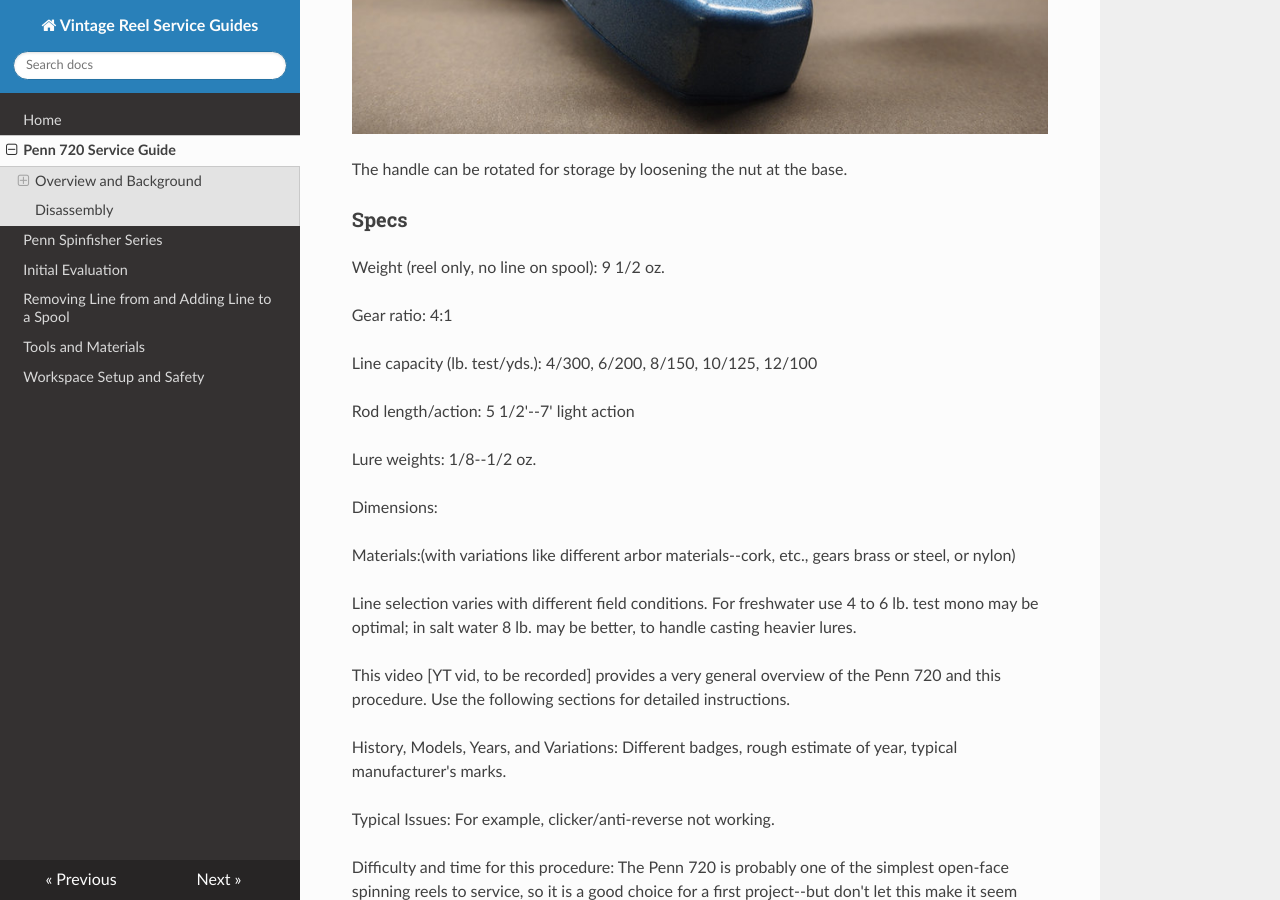
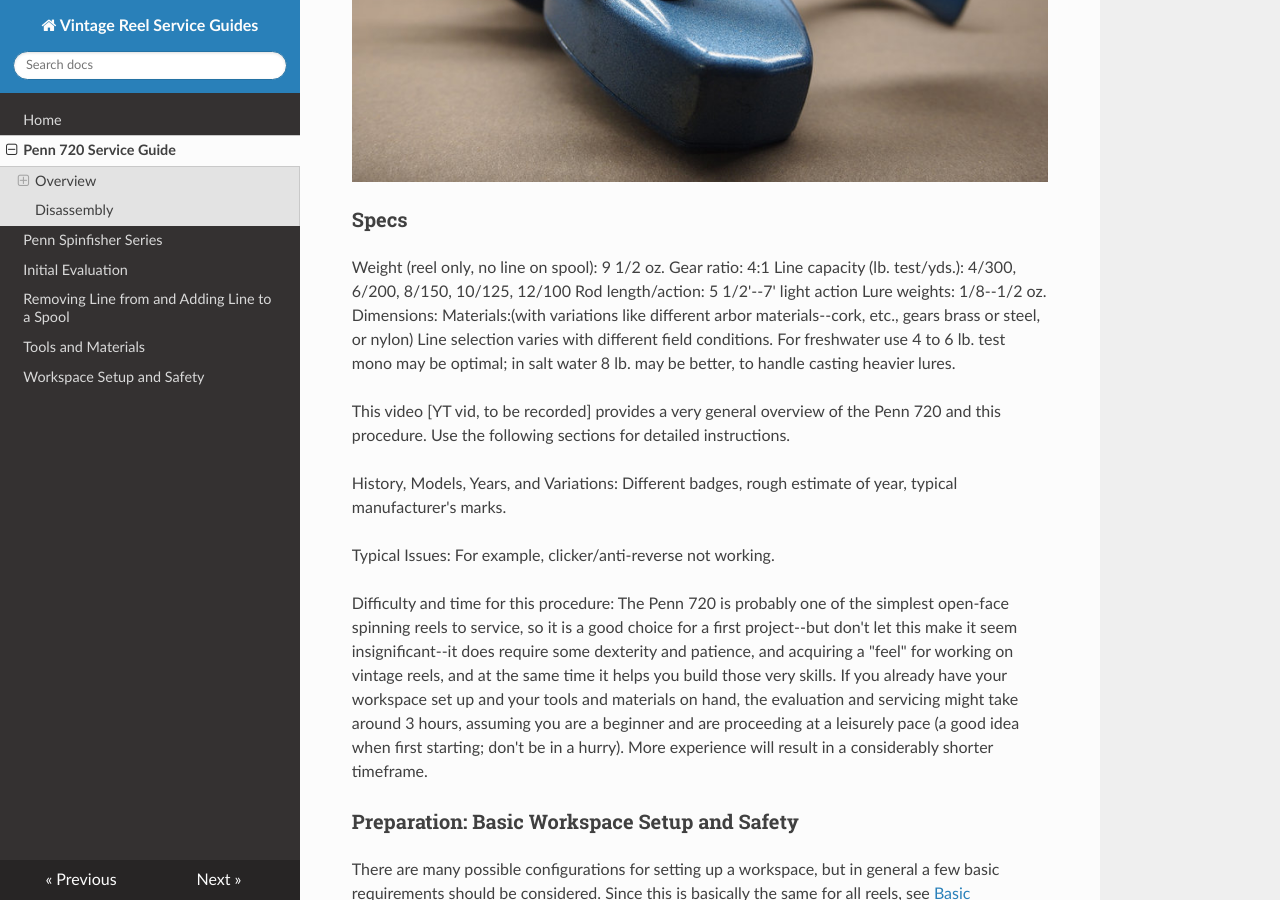
Before and after one commit to john-tech-writer/vintage-reel-service-guides, an MkDocs documentation site: the page built from docs/penn/penn-720-service-guide.md, in a window 1280 px wide and 900 px high, scrolled down 3702 px. Built offline with MkDocs 1.6.1, drawn with Linux system fonts in a browser that asks for light colours; nearby versions of some CDN libraries; some of the changed text lies outside the part shown.

Commit message:
fixed spacing in steps and other minor fixes

```diff
--- a/docs/penn/penn-720-service-guide.md
+++ b/docs/penn/penn-720-service-guide.md
@@ -1,6 +1,6 @@
 # Penn 720 Service Guide
 
-## Overview and Background
+## Overview
 
 The Penn 720 is an ultralight open-faced spinning reel, part of Penn's 700 Spinfisher series, which ranged from the smallest--the 720, mostly intended for freshwater fishing--to the largest, the mighty 704, designed for heavy saltwater duty. Accordingly, the line capacities for the spools, materials, and overall heft of the reels in the 700 series varied.
 
@@ -20,32 +20,25 @@
 
 The 720 is a very simple design with a few interesting exterior features.
 
-![Penn 720--Anti-Reverse](../../img/penn/720/penn-720-anti-rev.jpg)
-
 The Eccentric Lever (part #6E) has two positions; in one the anti-reverse and clicker are engaged, in the other the retrieve is silent.
 
 Part numbers in the steps refer to the schematics in the Penn Reels Instruction Manual. These exploded diagrams and parts lists provide useful references when disassembling and reassembling the reel. This technical document and many others are available from the Old Reel Collectors Association library of downloadable reel schematics at the [ORCA website](https://www.orcaonline.org)
 
-![Penn 720--Anti-Reverse and Handle in Storage Position](../../img/penn/720/penn-720-anti-rev-handle.jpg)
+![Penn 720--Anti-Reverse](../../img/penn/720/penn-720-anti-rev.jpg)
 
 The handle can be rotated for storage by loosening the nut at the base.
+
+![Penn 720--Anti-Reverse and Handle in Storage Position](../../img/penn/720/penn-720-anti-rev-handle.jpg)
 
 ### Specs
 
 Weight (reel only, no line on spool): 9 1/2 oz.
-
 Gear ratio: 4:1
-
 Line capacity (lb. test/yds.): 4/300, 6/200, 8/150, 10/125, 12/100
-
 Rod length/action: 5 1/2'--7' light action
-
 Lure weights: 1/8--1/2 oz.
-
 Dimensions:
-
 Materials:(with variations like different arbor materials--cork, etc., gears brass or steel, or nylon)
-
 Line selection varies with different field conditions. For freshwater use 4 to 6 lb. test mono may be optimal; in salt water 8 lb. may be better, to handle casting heavier lures.
 
 This video [YT vid, to be recorded] provides a very general overview of the Penn 720 and this procedure. Use the following sections for detailed instructions.
@@ -71,26 +64,38 @@
 ## Disassembly
 
 1. Remove the drag cap (part #52) by turning it clockwise (all directions assume you are looking at the front of the reel, with the reel upright--foot up--as it would be mounted on a rod).
+
    ![Penn 720--Removing Drag Cap](../../img/penn/720/penn-720-drag-cap1.jpg)
    ![Penn 720--Drag Cap Removed](../../img/penn/720/penn-720-drag-cap2.jpg)
+
    This is a good time to inspect the plastic for cracks. Note that this example reel's drag cap has several minor cracks, which were repaired with epoxy. [link to mod on epoxy repairs]
+
    ![Penn 720--Spool and Drag Cap Removed](../../img/penn/720/penn-720-spool-drag-cap-removed.jpg)
+
    **Variations:** On this example 720 cap the plastic completely surrounds the brass inner cap; on some caps more of the brass inner cap is exposed. This is a part that is subject to wear, so it's helpful for the repair person that it may be available as new/remanufactured [term?].
 
 2. Remove the spool (part #47) by pulling straight out.
+
    ![Penn 720--Spool Removed](../../img/penn/720/penn-720-spool.jpg)
+
    This is a good time to inspect the drag and click mechanism on the inside of the spool. If it is possible to obtain one or two extra spools, for example, by purchasing "parts" reels, those will prove useful for keeping several pound-tests of line handy for quick changes in the field.
 
 3. Remove the handle (part #15) by turning it clockwise (with the handle side of the reel facing you)--opposite to the direction you turn it to reel in line.
+
    ![Penn 720--Removing Handle](../../img/penn/720/penn-720-handle1.jpg)
    ![Penn 720--Handle Removed](../../img/penn/720/penn-720-handle2.jpg)
 
 4. Remove the Housing Plate.
+
    Unscrew the one screw used to secure the housing. A short-handled screwdriver is useful for working on large screws like this one.
+
    ![Penn 720--Removing Housing Plate Screw](../../img/penn/720/penn-720-housing-plate1.jpg)
    ![Penn 720--Removing Housing Plate](../../img/penn/720/penn-720-housing-plate2.jpg)
+
    Pry the Housing Plate from the main Housing. On some reels the plate may be stuck in place. Do not attempt to pry these apart with a screwdriver, which is likely to slip and damage the finish. Use your thumbnail or a thin blade and work it carefully under into the gap between the two parts; eventually it should pop off.
+
    ![Penn 720--Housing Plate Removed](../../img/penn/720/penn-720-housing-plate3.jpg)
+
    You can now see the Main gear and associated parts. This is a good time to inspect the overall condition of the gears, the accumulation of old lubricants, etc.
    This example reel has already been disassembled, serviced, and reassembled, so the gears are very clean. The same reel before servicing shows accumulated old grease, which hardens and can impair function. It is not possible to know what sorts of lubricants have been applied over a particular reel's lifetime, so it is best to clean all the parts and start fresh with the correct [lubricants](../tools-materials.md).
 
```
